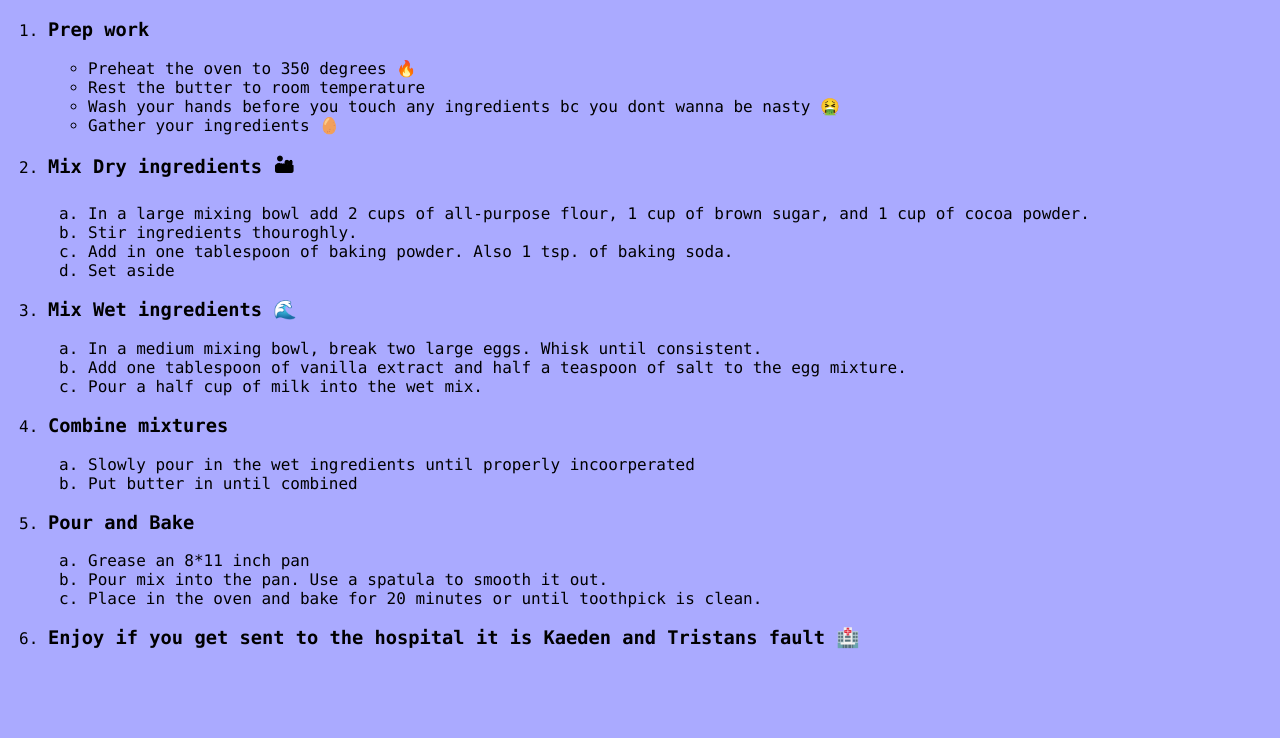
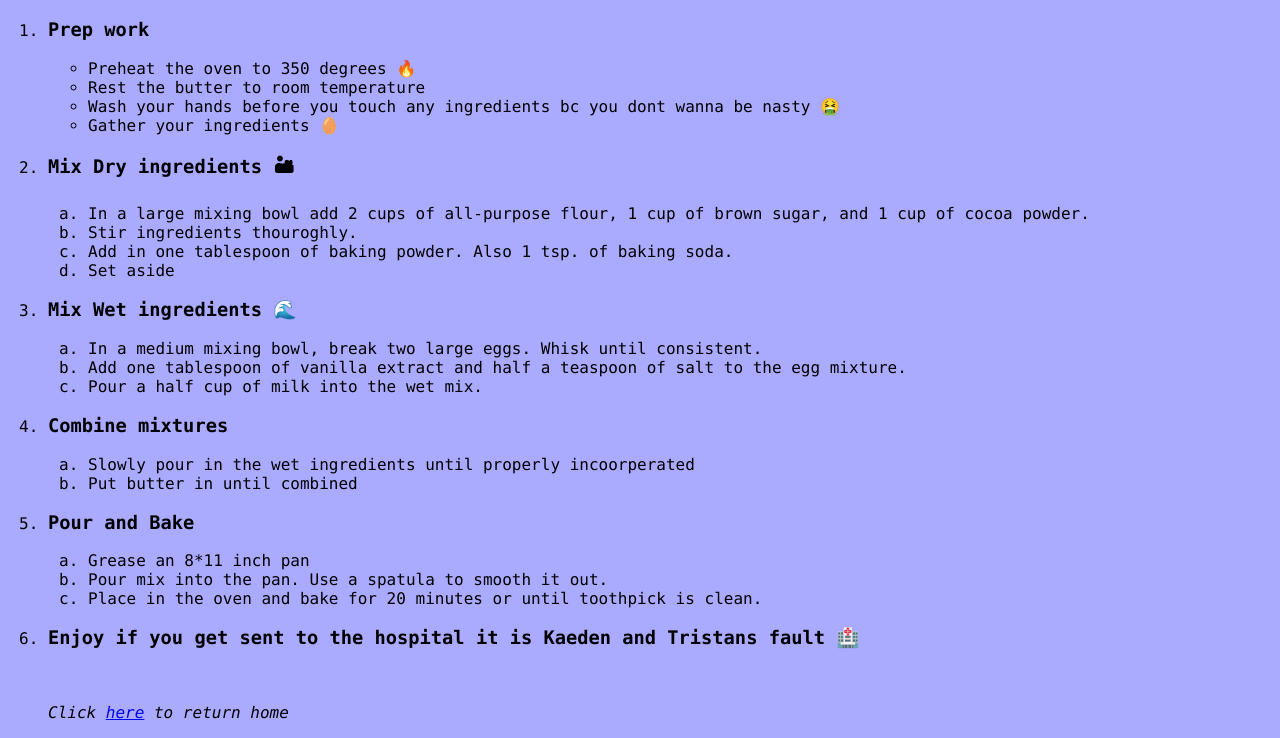
Before and after one commit to yacs-1/grainger, a plain HTML site: page wdsub/recipe.html in a window 1280 px wide. Shown: the part 62-800 px from the top of the page. Drawn offline with Linux system fonts and the light colour scheme.

Commit message:
Update recipe.html

```diff
--- a/wdsub/recipe.html
+++ b/wdsub/recipe.html
@@ -41,5 +41,7 @@
     </ol>
       </li>
     <li><h3>Enjoy if you get sent to the hospital it is Kaeden and Tristans fault 🏥</h3></li>
+         <br>
+    <p><em> Click <a href="/grainger/index.html" target="_blank">here</a> to return home</em></p>
   </body>
 </html>
```
